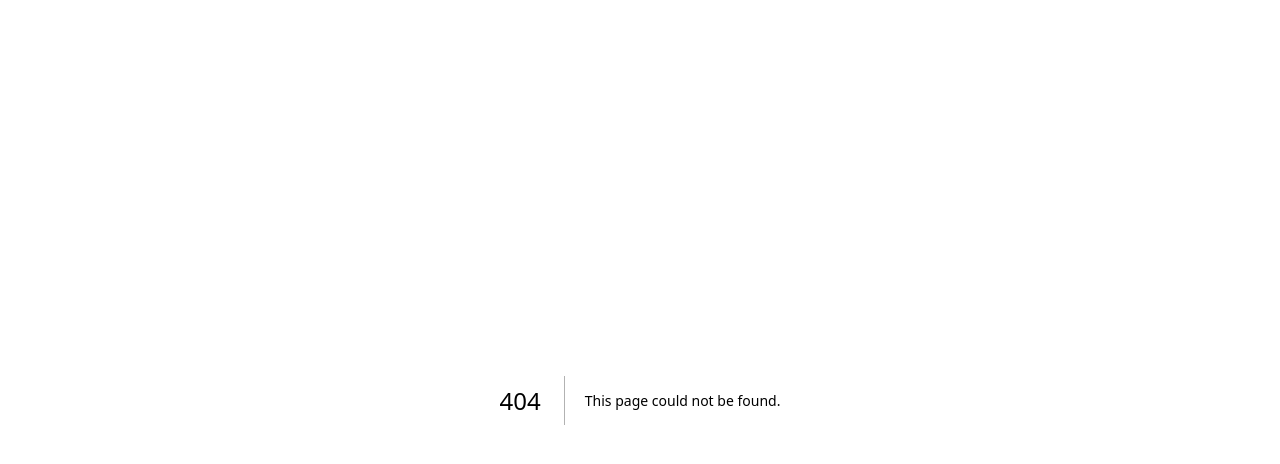
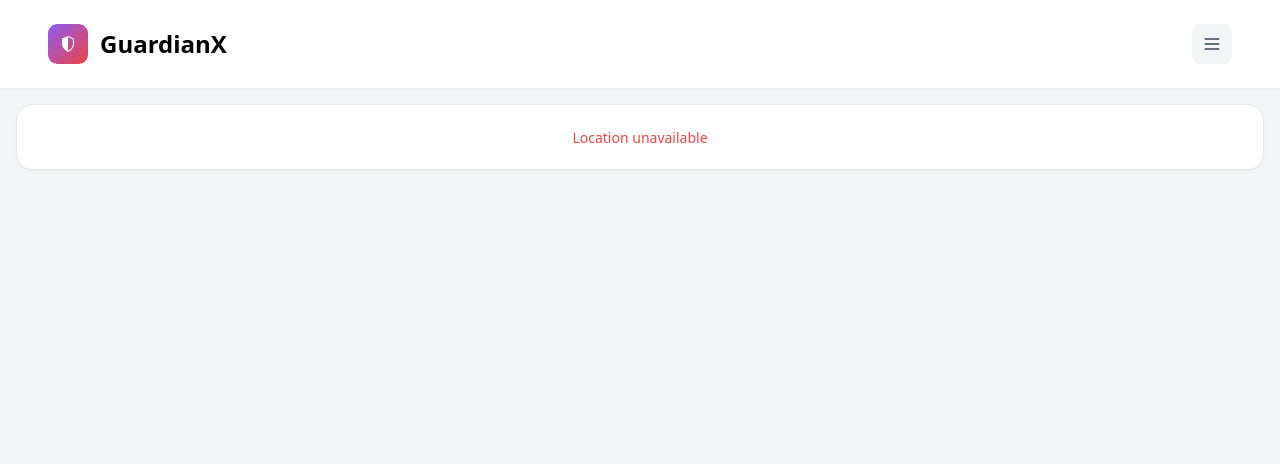
Before and after one commit to anishsamantaray/Guardian-X-Frontend, a Next.js app: page /home in a window 1280 px wide. Before the commit this address had no page. Shown: the top 464 px of the page. Built offline with nearby package versions, Linux system fonts and the light colour scheme; no server answers.

Commit message:
Home page started

```diff
--- a/package.json
+++ b/package.json
@@ -10,6 +10,7 @@
   },
   "dependencies": {
     "axios": "^1.10.0",
+    "framer-motion": "^12.23.9",
     "lucide-react": "^0.525.0",
     "next": "15.3.4",
     "react": "^19.0.0",
--- /dev/null
+++ b/src/app/home/page.js
@@ -0,0 +1,15 @@
+'use client';
+
+import AppBar from '@/components/Layout/AppBar';
+import DistanceCard from '@/components/Map/DistanceCard';
+
+export default function HomePage() {
+  return (
+    <>
+      <AppBar type="home" />
+      <div className="mt-4 px-4">
+        <DistanceCard />
+      </div>
+    </>
+  );
+}
--- a/src/app/layout.js
+++ b/src/app/layout.js
@@ -1,3 +1,4 @@
+// app/layout.js (or wherever your RootLayout lives)
 import './globals.css';
 import { UserProvider } from '@/context/UserContext';
 
@@ -8,8 +9,8 @@ export const metadata = {
 
 export default function RootLayout({ children }) {
   return (
-    <html lang="en">
-      <body>
+    <html lang="en" className="h-full bg-gray-100">
+      <body className="h-full min-h-screen bg-gray-100">
         <UserProvider>
           {children}
         </UserProvider>
--- a/src/components/Auth/AddressAutocomplete.jsx
+++ b/src/components/Auth/AddressAutocomplete.jsx
@@ -23,8 +23,15 @@ export default function AddressAutocomplete({ addressInput, setAddressInput, set
       </div>
       {suggestions.length > 0 && (
         <ul className="absolute z-10 mt-1 w-full bg-white border border-gray-200 rounded-lg max-h-48 overflow-auto">
-          <li onClick={useCurrentLocation} className="px-4 py-2 hover:bg-gray-100 cursor-pointer text-indigo-600 font-medium">
-            📍 Use My Current Location
+            <li onClick={useCurrentLocation}
+                className="px-4 py-2 hover:bg-gray-100 cursor-pointer text-indigo-600 font-medium">
+       <span className="text-purple-600 flex items-center gap-2">
+  <svg xmlns="http://www.w3.org/2000/svg" viewBox="0 0 384 512" fill="currentColor" className="w-5 h-5">
+    <path
+        d="M168 0C75.4 0 0 75.4 0 168c0 87.4 125.2 264.6 158.6 307.6a24 24 0 0 0 38.8 0C218.8 432.6 344 255.4 344 168 344 75.4 268.6 0 176 0h-8zm0 256a88 88 0 1 1 0-176 88 88 0 0 1 0 176z"/>
+  </svg>
+  <span>Use My Current Location</span>
+</span>
             </li>
             {suggestions.map(s => (
                 <li
--- /dev/null
+++ b/src/components/Home/Home.jsx
@@ -0,0 +1,19 @@
+'use client';
+
+import AppBar from '@/components/Layout/AppBar';
+import DistanceCard from '@/components/Map/DistanceCard';
+import SOSButton from '@/components/Home/Sos';
+export default function Home() {
+  return (
+    <main className="bg-gray-800 min-h-screen">
+      <AppBar type="home" />
+        <div className="mt-4 px-4 space-y-6">
+            <DistanceCard/>
+            <div className="container mx-auto mt-8 px-4 space-y-8 flex flex-col items-center">
+                <SOSButton/>
+            </div>
+                {/* Other sections… */}
+            </div>
+    </main>
+);
+}
--- /dev/null
+++ b/src/components/Home/Sos.jsx
@@ -0,0 +1,24 @@
+'use client';
+
+import React from 'react';
+import { motion } from 'framer-motion';
+
+export default function SOSButton({ onClick }) {
+  return (
+    <div className="flex flex-col items-center">
+      <motion.button
+        onClick={onClick}
+        initial={false}
+        animate={{ scale: [1, 1.05, 1] }}
+        transition={{ duration: 1.5, repeat: Infinity, repeatType: 'loop', ease: 'easeInOut' }}
+        className="w-32 h-32 rounded-full bg-gradient-to-br from-[#FF5151] to-[#884DFF] shadow-lg flex flex-col items-center justify-center text-white select-none focus:outline-none"
+      >
+        <span className="text-5xl leading-none mb-1">!</span>
+        <span className="text-lg font-semibold">SOS</span>
+      </motion.button>
+      <p className="mt-4 text-gray-700 dark:text-gray-300 text-sm">
+        Tap to Send Emergency Alert
+      </p>
+    </div>
+  );
+}
--- /dev/null
+++ b/src/components/Layout/AppBar.jsx
@@ -0,0 +1,114 @@
+'use client';
+
+import { useRouter } from 'next/navigation';
+import { useState, useRef, useEffect } from 'react';
+import Logo from '@/components/Logo';
+
+export default function AppBar({ type = 'home', title = '', onBack }) {
+  const router = useRouter();
+  const [menuOpen, setMenuOpen] = useState(false);
+  const menuRef = useRef();
+
+  // Close dropdown when clicking outside
+  useEffect(() => {
+    const handleClickOutside = (e) => {
+      if (menuRef.current && !menuRef.current.contains(e.target)) {
+        setMenuOpen(false);
+      }
+    };
+    document.addEventListener('mousedown', handleClickOutside);
+    return () => document.removeEventListener('mousedown', handleClickOutside);
+  }, []);
+
+  return (
+      <div className="flex items-center justify-between px-4 py-5 sm:py-6 sm:px-12 shadow-sm bg-white sticky top-0 z-50">
+        {/* Left Section */}
+        <div className="flex items-center space-x-2">
+          {type === 'internal' && (
+              <button
+                  onClick={onBack || (() => router.back())}
+                  className="bg-gray-100 hover:bg-gray-200 p-2 rounded-full"
+                  aria-label="Go back"
+              >
+                <svg className="w-5 h-5 sm:w-4 sm:h-4" fill="none" stroke="currentColor" strokeWidth={2}
+                     viewBox="0 0 24 24">
+                  <path strokeLinecap="round" strokeLinejoin="round" d="M15 19l-7-7 7-7"/>
+                </svg>
+              </button>
+          )}
+          {type === 'home' ? (
+              <div className="flex items-center gap-3">
+                <Logo className="w-8 h-8 sm:w-10 sm:h-10"/>
+                <span className="text-xl sm:text-2xl font-bold">GuardianX</span>
+              </div>
+          ) : (
+              <span className="text-lg sm:text-base font-semibold">{title}</span>
+          )}
+        </div>
+
+        {/* Right Section - Dropdown */}
+        <div className="relative" ref={menuRef}>
+          <button
+              onClick={() => setMenuOpen(!menuOpen)}
+              className="w-10 h-10 bg-gray-100 hover:bg-gray-200 rounded-lg flex items-center justify-center"
+              aria-label="Open menu"
+          >
+            <svg
+                className="w-5 h-5 text-gray-700"
+                fill="none"
+                stroke="currentColor"
+                strokeWidth={2}
+                viewBox="0 0 24 24"
+            >
+              <path strokeLinecap="round" strokeLinejoin="round" d="M4 6h16M4 12h16M4 18h16"/>
+            </svg>
+          </button>
+
+
+          {/* Dropdown Menu */}
+          {menuOpen && (
+              <div className="absolute right-0 mt-2 w-40 bg-white shadow-lg rounded-lg py-1 text-sm z-50">
+                <button
+                    onClick={() => router.push('/profile')}
+                    className="flex items-center w-full px-4 py-2 text-gray-700 hover:bg-gray-100"
+                >
+  <span className="text-purple-600 mr-3 flex-shrink-0">
+    <svg
+        xmlns="http://www.w3.org/2000/svg"
+        className="w-5 h-5 sm:w-4 sm:h-4"
+        fill="currentColor"
+        viewBox="0 0 24 24"
+    >
+      <path
+          d="M12 12c2.7 0 4.8-2.1 4.8-4.8S14.7 2.4 12 2.4 7.2 4.5 7.2 7.2 9.3 12 12 12zm0 2.4c-3.2 0-9.6 1.6-9.6 4.8v1.2h19.2v-1.2c0-3.2-6.4-4.8-9.6-4.8z"
+      />
+    </svg>
+  </span>
+                  <span className="text-base sm:text-sm">My Profile</span>
+                </button>
+                <button
+                    onClick={() => {
+                      localStorage.clear();
+                      router.push('/login');
+                    }}
+                    className="flex items-center w-full px-4 py-2 text-red-600 hover:bg-gray-100"
+                >
+                  <svg
+                      className="w-5 h-5 mr-2"
+                      viewBox="0 0 24 24"
+                      fill="currentColor"
+                      xmlns="http://www.w3.org/2000/svg"
+                  >
+                    {/* Door frame */}
+                    <path d="M4 3h7v2H6v14h5v2H4V3z"/>
+                    {/* Logout arrow, tail lengthened */}
+                    <path d="M17 12 l-5 -5 v3 h-4 v4 h4 v3 l5 -5 z"/>
+                  </svg>
+                  Logout
+                </button>
+              </div>
+          )}
+        </div>
+      </div>
+  );
+}
--- /dev/null
+++ b/src/components/Map/DistanceCard.jsx
@@ -0,0 +1,68 @@
+'use client';
+
+import { useEffect, useState } from 'react';
+import { fetchDistanceFromHome } from '@/services/mapService';
+
+export default function DistanceCard() {
+  const [distance, setDistance] = useState(null);
+  const [loading, setLoading] = useState(true);
+
+  useEffect(() => {
+    const getDistance = async () => {
+      try {
+        const email = localStorage.getItem('email');
+        if (!email) {
+          console.warn("Email not found in localStorage.");
+          setLoading(false);
+          return;
+        }
+
+        navigator.geolocation.getCurrentPosition(
+          async (pos) => {
+          const lat = pos.coords.latitude;
+            const lng = pos.coords.longitude;
+            console.log("Calling fetchDistanceFromHome with:");
+            const res = await fetchDistanceFromHome(email, lat, lng);
+            const dist = res?.distance_from_home ?? null;
+            setDistance(dist);
+            setLoading(false);
+          },
+          (err) => {
+            console.error("Geolocation error:", err);
+            setLoading(false);
+          },
+          { enableHighAccuracy: true }
+        );
+      } catch (err) {
+        console.error("Failed to calculate distance:", err);
+        setLoading(false);
+      }
+    };
+
+    getDistance();
+  }, []);
+
+  return (
+    <div className="bg-white p-4 sm:p-5 rounded-2xl shadow-sm w-full max-w-8xl mx-auto text-center border border-gray-200">
+      {loading ? (
+        <span className="text-gray-400 text-sm">Calculating distance...</span>
+      ) : distance !== null ? (
+          <span className="flex justify-center items-center gap-2 text-sm sm:text-base text-gray-700">
+         <span className="text-purple-600">
+  <svg xmlns="http://www.w3.org/2000/svg" viewBox="0 0 384 512" fill="currentColor" className="w-5 h-5">
+    <path
+        d="M168 0C75.4 0 0 75.4 0 168c0 87.4 125.2 264.6 158.6 307.6a24 24 0 0 0 38.8 0C218.8 432.6 344 255.4 344 168 344 75.4 268.6 0 176 0h-8zm0 256a88 88 0 1 1 0-176 88 88 0 0 1 0 176z"/>
+  </svg>
+</span>
+          You are{' '}
+              <span className="font-semibold text-purple-600">
+  {parseFloat(distance).toFixed(1)} km
+</span>
+          from home
+        </span>
+      ) : (
+          <span className="text-red-500 text-sm">Location unavailable</span>
+      )}
+    </div>
+  );
+}
--- a/src/services/mapService.js
+++ b/src/services/mapService.js
@@ -20,6 +20,18 @@ export const getPlaceDetails = async (placeId) => {
   }
 };
 
+export const fetchDistanceFromHome = async (email, currentLat, currentLng) => {
+  try {
+    const res = await api.get(
+      `/maps/distance-from-home?email=${email}&current_lat=${currentLat}&current_lng=${currentLng}`
+    );
+    return res.data;
+  } catch (err) {
+    console.error("Distance from home fetch error:", err);
+    return null;
+  }
+};
+
 export const reverseGeocode = async (lat, lng) => {
   try {
     const res = await api.get(`/maps/reverse-geocode?lat=${lat}&lng=${lng}`);
```
Also changed, not shown: 1 other file (tests, documents, lock files or other folders). Lines whose indentation alone changed are shown as unchanged.
